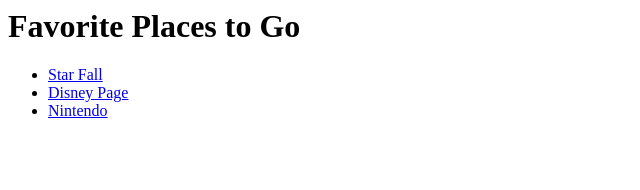
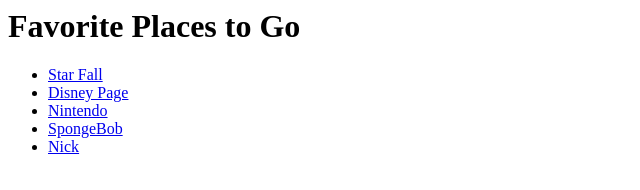
Before and after one commit to denisallenphillips/paneratime, a plain HTML site: page helloworld/favorites.html in a window 1280 px wide. Shown: the whole page, without its empty margins (0-640 px from the left). Drawn offline with Linux system fonts and the light colour scheme.

Commit message:
Made some new links

```diff
--- a/helloworld/favorites.html
+++ b/helloworld/favorites.html
@@ -8,6 +8,5 @@
         <li><a href="http://www.starfall.com/">Star Fall</a></li>
         <li><a href="http://disney.go.com/index">Disney Page</a></li>
         <li><a href="http://www.nintendo.com/?country=US&lang=en">Nintendo</a></li>
-    </ul>
-</body>
-</html>
+        <li><a href="http://www.SpongeBoB.com/">SpongeBob</a></li>
+        <li><a href="http://www.Nick.com">Nick</a></li>
```
Also changed, not shown: 1 other file.
